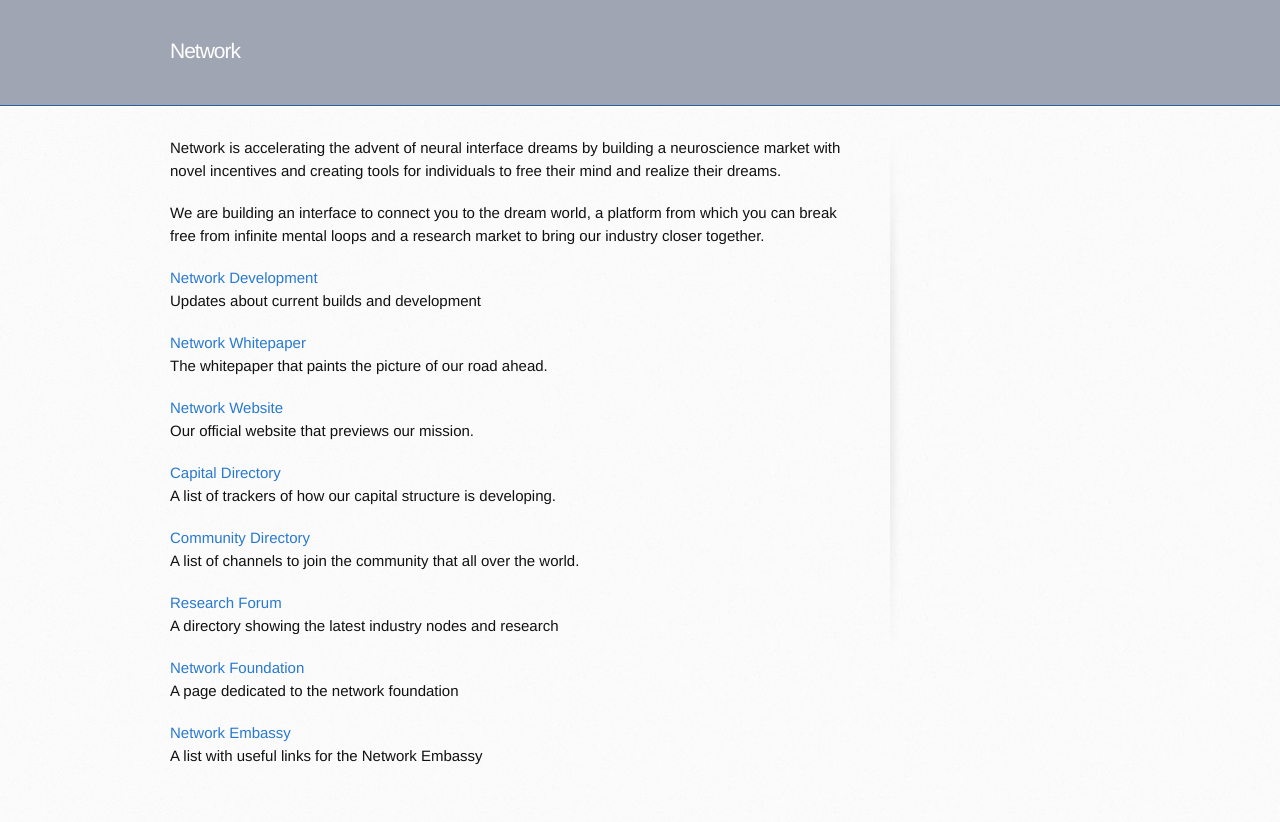
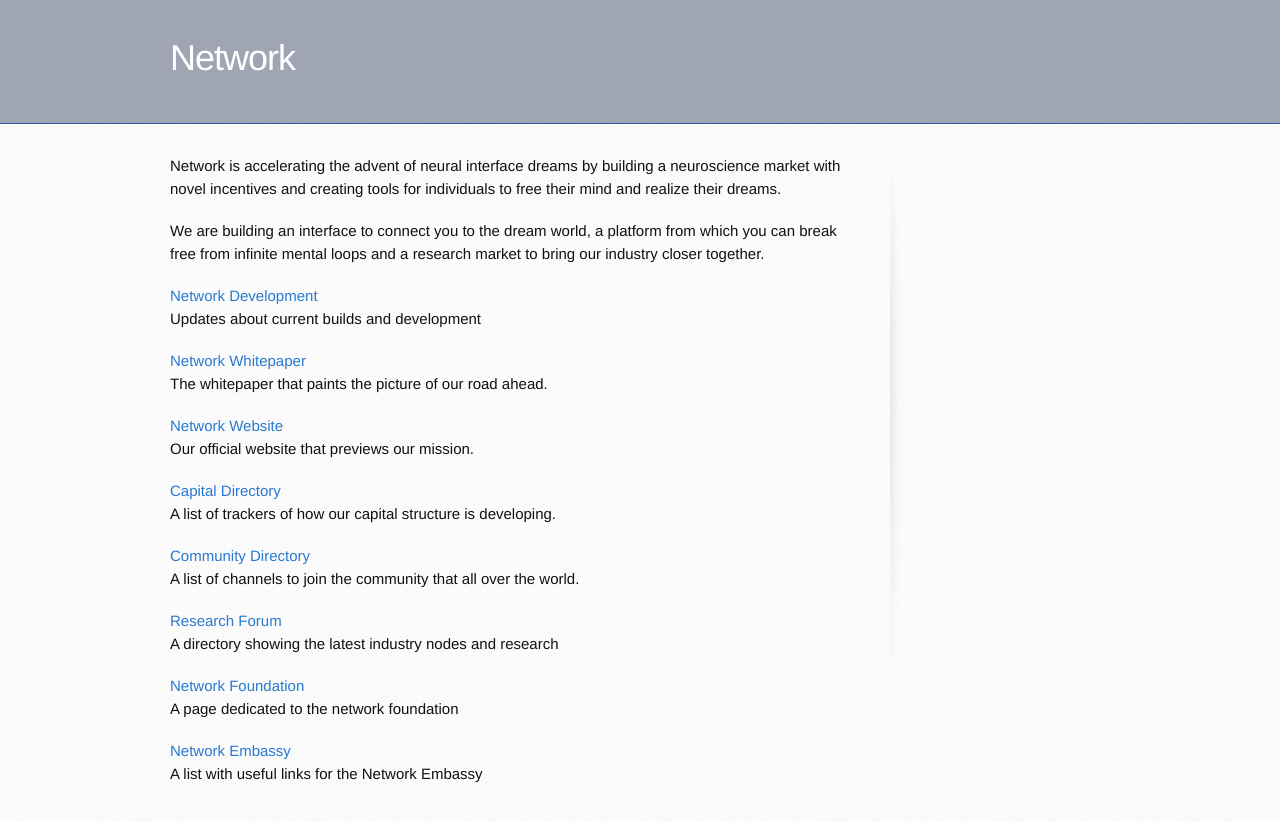
Before and after one commit to networkf/network.github.io, a Jekyll site: the page built from index.md, in a window 1280 px wide. Shown: the top 822 px of the page. Built offline with Jekyll 4.4.1, drawn with Linux system fonts in a browser that asks for light colours; some web fonts are replaced; our own code applies the rules of GitHub Pages for plain Markdown files; the repository's description, which GitHub fills in, is left out.

Commit message:
Update jekyll-theme-architect.scss

```diff
--- a/_sass/jekyll-theme-architect.scss
+++ b/_sass/jekyll-theme-architect.scss
@@ -35,7 +35,7 @@ header h1 {
   width: 540px;
   margin-top: 0;
   margin-bottom: 0.2em;
-  font-size: 21px;
+  font-size: 36px;
   font-weight: normal;
   line-height: 1;
   color: #fff;
```
